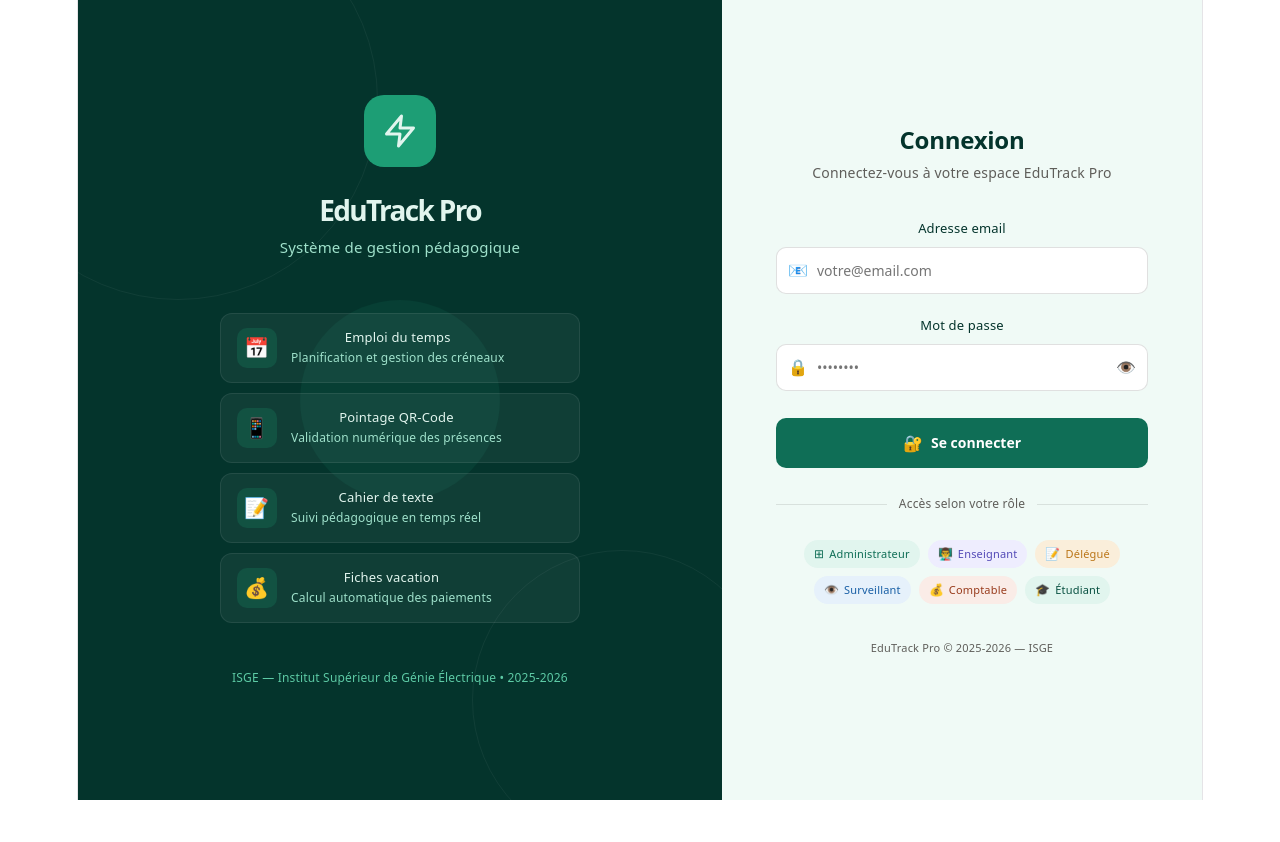
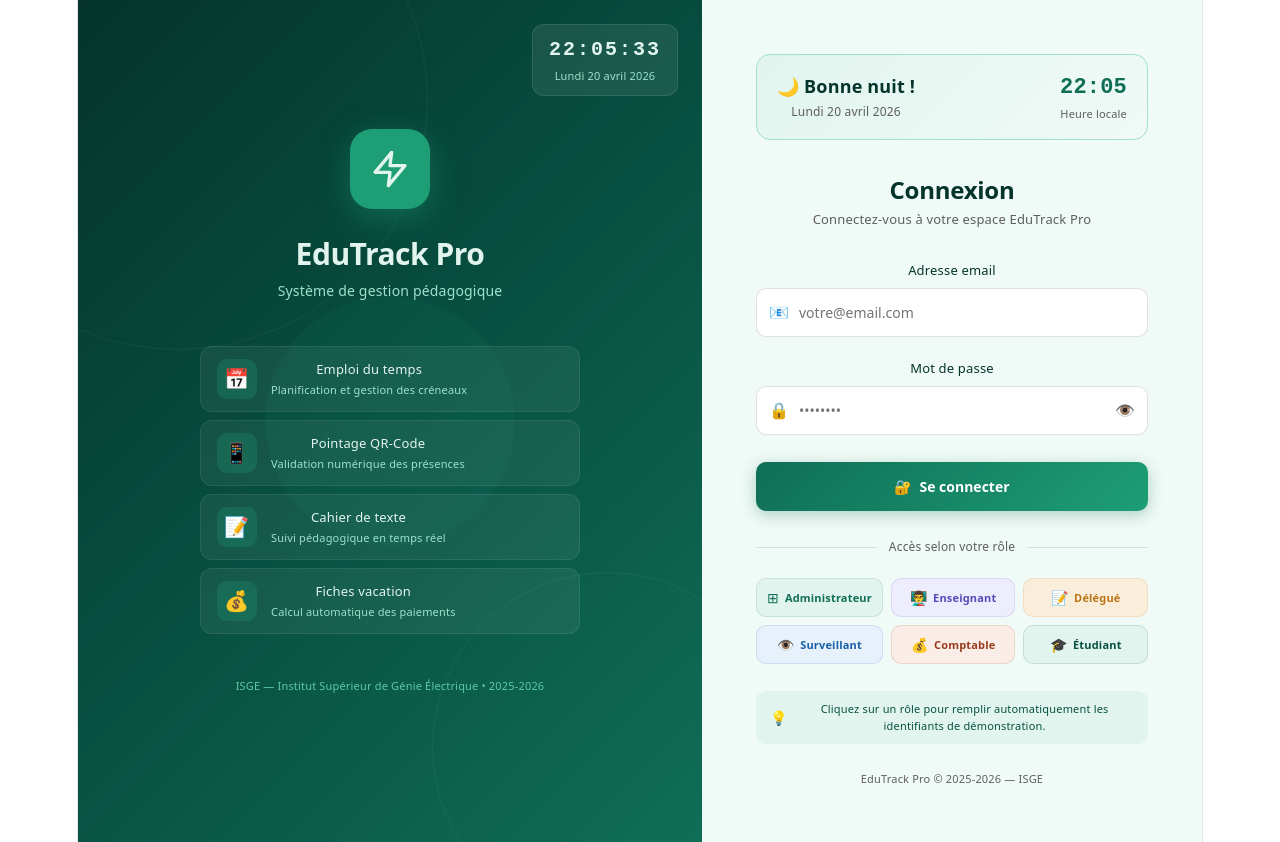
Before and after one commit to emmanuelsango452-afk/eduschedulepro, a React app in the folder frontend/: page /login in a window 1280 px wide. Before the commit the page ends 800 px from the top, so only its background shows below. Built offline with nearby package versions, Linux system fonts and the light colour scheme; the HTML template or start-up script is replaced by a standard one.

Commit message:
feat: LoginPage améliorée - heure temps réel, message bienvenue, meilleur design

```diff
--- a/frontend/src/pages/LoginPage.jsx
+++ b/frontend/src/pages/LoginPage.jsx
@@ -1,4 +1,4 @@
-import { useState } from "react";
+import { useState, useEffect } from "react";
 import { useNavigate } from "react-router-dom";
 import { useAuth } from "../context/AuthContext";
 import axios from "axios";
@@ -11,9 +11,37 @@ export default function LoginPage() {
   const [erreur, setErreur]         = useState("");
   const [chargement, setChargement] = useState(false);
   const [showPass, setShowPass]     = useState(false);
+  const [heure, setHeure]           = useState(new Date());
+  const [salutation, setSalutation] = useState("");
 
   const { connecter } = useAuth();
   const navigate      = useNavigate();
+
+  // Heure en temps réel
+  useEffect(() => {
+    const timer = setInterval(() => setHeure(new Date()), 1000);
+    return () => clearInterval(timer);
+  }, []);
+
+  // Message de bienvenue selon l'heure
+  useEffect(() => {
+    const h = heure.getHours();
+    if (h >= 5 && h < 12)       setSalutation("☀️ Bonjour !");
+    else if (h >= 12 && h < 18) setSalutation("🌤️ Bon après-midi !");
+    else if (h >= 18 && h < 22) setSalutation("🌆 Bonsoir !");
+    else                         setSalutation("🌙 Bonne nuit !");
+  }, [heure]);
+
+  const joursSemaine = ["Dimanche", "Lundi", "Mardi", "Mercredi", "Jeudi", "Vendredi", "Samedi"];
+  const mois = ["janvier", "février", "mars", "avril", "mai", "juin", "juillet", "août", "septembre", "octobre", "novembre", "décembre"];
+
+  const formatDate = () => {
+    return `${joursSemaine[heure.getDay()]} ${heure.getDate()} ${mois[heure.getMonth()]} ${heure.getFullYear()}`;
+  };
+
+  const formatHeure = () => {
+    return heure.toLocaleTimeString("fr-FR", { hour: "2-digit", minute: "2-digit", second: "2-digit" });
+  };
 
   const handleLogin = async (e) => {
     e.preventDefault();
@@ -43,110 +71,131 @@ const roles = [
     { label: "Comptable",      color: "#993C1D", bg: "#FAECE7", icon: "💰",  email: "comptable@isge.bf" },
     { label: "Étudiant",       color: "#085041", bg: "#E1F5EE", icon: "🎓",  email: "etudiant@isge.bf" },
   ];
+
   return (
+    <div style={{ minHeight: "100vh", display: "flex", background: "#f0faf6" }}>
+
+      {/* Panneau gauche */}
       <div style={{
-      minHeight: "100vh",
-      display: "flex",
-      background: "#f0faf6",
-    }}>
-
-      {/* Panneau gauche — illustration */}
-      <div style={{
-        flex: 1,
-        background: "#04342C",
-        display: "flex",
-        flexDirection: "column",
-        alignItems: "center",
-        justifyContent: "center",
-        padding: "3rem",
-        position: "relative",
-        overflow: "hidden"
+        flex: 1, background: "linear-gradient(135deg, #04342C 0%, #085041 50%, #0F6E56 100%)",
+        display: "flex", flexDirection: "column",
+        alignItems: "center", justifyContent: "center",
+        padding: "3rem", position: "relative", overflow: "hidden"
       }}>
         {/* Cercles décoratifs */}
+        <div style={{ position: "absolute", width: "500px", height: "500px", borderRadius: "50%", border: "1px solid rgba(255,255,255,0.05)", top: "-150px", left: "-150px" }}/>
+        <div style={{ position: "absolute", width: "350px", height: "350px", borderRadius: "50%", border: "1px solid rgba(255,255,255,0.05)", bottom: "-80px", right: "-80px" }}/>
+        <div style={{ position: "absolute", width: "250px", height: "250px", borderRadius: "50%", background: "rgba(29,158,117,0.08)", top: "50%", left: "50%", transform: "translate(-50%,-50%)" }}/>
+
+        {/* Heure en temps réel */}
         <div style={{
-          position: "absolute", width: "400px", height: "400px",
-          borderRadius: "50%", border: "1px solid rgba(255,255,255,0.05)",
-          top: "-100px", left: "-100px"
-        }}/>
-        <div style={{
-          position: "absolute", width: "300px", height: "300px",
-          borderRadius: "50%", border: "1px solid rgba(255,255,255,0.05)",
-          bottom: "-50px", right: "-50px"
-        }}/>
-        <div style={{
-          position: "absolute", width: "200px", height: "200px",
-          borderRadius: "50%", background: "rgba(29,158,117,0.1)",
-          top: "50%", left: "50%", transform: "translate(-50%,-50%)"
-        }}/>
+          position: "absolute", top: "24px", right: "24px",
+          background: "rgba(255,255,255,0.08)", borderRadius: "12px",
+          padding: "10px 16px", textAlign: "center",
+          border: "0.5px solid rgba(255,255,255,0.1)"
+        }}>
+          <p style={{ color: "#E1F5EE", fontSize: "20px", fontWeight: "700", margin: 0, fontFamily: "monospace", letterSpacing: "2px" }}>
+            {formatHeure()}
+          </p>
+          <p style={{ color: "#9FE1CB", fontSize: "11px", margin: "3px 0 0" }}>
+            {formatDate()}
+          </p>
+        </div>
 
         {/* Logo */}
-        <div style={{ textAlign: "center", marginBottom: "3rem", position: "relative", zIndex: 1 }}>
+        <div style={{ textAlign: "center", marginBottom: "2.5rem", position: "relative", zIndex: 1 }}>
           <div style={{
-            width: "72px", height: "72px", background: "#1D9E75",
-            borderRadius: "20px", display: "flex", alignItems: "center",
-            justifyContent: "center", margin: "0 auto 1.5rem"
+            width: "80px", height: "80px", background: "#1D9E75",
+            borderRadius: "22px", display: "flex", alignItems: "center",
+            justifyContent: "center", margin: "0 auto 1.5rem",
+            boxShadow: "0 8px 32px rgba(29,158,117,0.4)"
           }}>
-            <svg width="36" height="36" viewBox="0 0 24 24" fill="none">
-              <path d="M13 2L3 14h9l-1 8 10-12h-9l1-8z"
-                stroke="#E1F5EE" strokeWidth="2" strokeLinecap="round" strokeLinejoin="round"/>
+            <svg width="40" height="40" viewBox="0 0 24 24" fill="none">
+              <path d="M13 2L3 14h9l-1 8 10-12h-9l1-8z" stroke="#E1F5EE" strokeWidth="2" strokeLinecap="round" strokeLinejoin="round"/>
             </svg>
           </div>
-          <h1 style={{ color: "#E1F5EE", fontSize: "28px", fontWeight: "600", margin: "0 0 8px" }}>
+          <h1 style={{ color: "#E1F5EE", fontSize: "30px", fontWeight: "700", margin: "0 0 8px", letterSpacing: "-0.5px" }}>
             EduTrack Pro
           </h1>
-          <p style={{ color: "#9FE1CB", fontSize: "15px", margin: 0 }}>
+          <p style={{ color: "#9FE1CB", fontSize: "14px", margin: 0 }}>
             Système de gestion pédagogique
           </p>
         </div>
 
         {/* Features */}
-        <div style={{ position: "relative", zIndex: 1, width: "100%", maxWidth: "360px" }}>
+        <div style={{ position: "relative", zIndex: 1, width: "100%", maxWidth: "380px" }}>
           {[
-            { icon: "📅", title: "Emploi du temps", desc: "Planification et gestion des créneaux" },
+            { icon: "📅", title: "Emploi du temps",  desc: "Planification et gestion des créneaux" },
             { icon: "📱", title: "Pointage QR-Code", desc: "Validation numérique des présences" },
-            { icon: "📝", title: "Cahier de texte", desc: "Suivi pédagogique en temps réel" },
-            { icon: "💰", title: "Fiches vacation", desc: "Calcul automatique des paiements" },
+            { icon: "📝", title: "Cahier de texte",  desc: "Suivi pédagogique en temps réel" },
+            { icon: "💰", title: "Fiches vacation",  desc: "Calcul automatique des paiements" },
           ].map((f, i) => (
             <div key={i} style={{
               display: "flex", gap: "14px", alignItems: "center",
-              padding: "14px 16px", borderRadius: "12px",
-              background: "rgba(255,255,255,0.05)", marginBottom: "10px",
-              border: "0.5px solid rgba(255,255,255,0.08)"
+              padding: "12px 16px", borderRadius: "12px",
+              background: "rgba(255,255,255,0.06)", marginBottom: "8px",
+              border: "0.5px solid rgba(255,255,255,0.08)",
+              transition: "all 0.2s"
             }}>
               <div style={{
                 width: "40px", height: "40px", borderRadius: "10px",
-                background: "rgba(29,158,117,0.2)", display: "flex",
-                alignItems: "center", justifyContent: "center", fontSize: "20px",
-                flexShrink: 0
+                background: "rgba(29,158,117,0.25)", display: "flex",
+                alignItems: "center", justifyContent: "center",
+                fontSize: "20px", flexShrink: 0
               }}>{f.icon}</div>
               <div>
                 <p style={{ color: "#E1F5EE", fontSize: "13px", fontWeight: "500", margin: "0 0 2px" }}>{f.title}</p>
-                <p style={{ color: "#9FE1CB", fontSize: "12px", margin: 0 }}>{f.desc}</p>
+                <p style={{ color: "#9FE1CB", fontSize: "11px", margin: 0 }}>{f.desc}</p>
               </div>
             </div>
           ))}
         </div>
 
-        {/* Footer */}
-        <p style={{ color: "#5DCAA5", fontSize: "12px", marginTop: "2rem", position: "relative", zIndex: 1 }}>
+        {/* Footer gauche */}
+        <p style={{ color: "#5DCAA5", fontSize: "11px", marginTop: "2rem", position: "relative", zIndex: 1 }}>
           ISGE — Institut Supérieur de Génie Électrique • 2025-2026
         </p>
       </div>
 
-      {/* Panneau droit — formulaire */}
+      {/* Panneau droit */}
       <div style={{
-        width: "480px", display: "flex", flexDirection: "column",
+        width: "500px", display: "flex", flexDirection: "column",
         alignItems: "center", justifyContent: "center",
         padding: "3rem", background: "#f0faf6"
       }}>
-        <div style={{ width: "100%", maxWidth: "380px" }}>
+        <div style={{ width: "100%", maxWidth: "400px" }}>
 
-          {/* En-tête formulaire */}
-          <div style={{ marginBottom: "2rem" }}>
-            <h2 style={{ fontSize: "24px", fontWeight: "600", color: "#04342C", margin: "0 0 8px" }}>
+          {/* Salutation + heure */}
+          <div style={{
+            background: "linear-gradient(135deg, #E1F5EE, #f0faf6)",
+            borderRadius: "14px", padding: "16px 20px",
+            marginBottom: "2rem", border: "0.5px solid #9FE1CB",
+            display: "flex", alignItems: "center", justifyContent: "space-between"
+          }}>
+            <div>
+              <p style={{ fontSize: "18px", fontWeight: "700", color: "#04342C", margin: "0 0 3px" }}>
+                {salutation}
+              </p>
+              <p style={{ fontSize: "12px", color: "#5F5E5A", margin: 0 }}>
+                {formatDate()}
+              </p>
+            </div>
+            <div style={{ textAlign: "right" }}>
+              <p style={{ fontSize: "22px", fontWeight: "700", color: "#0F6E56", margin: 0, fontFamily: "monospace" }}>
+                {heure.toLocaleTimeString("fr-FR", { hour: "2-digit", minute: "2-digit" })}
+              </p>
+              <p style={{ fontSize: "11px", color: "#5F5E5A", margin: "2px 0 0" }}>
+                Heure locale
+              </p>
+            </div>
+          </div>
+
+          {/* Titre */}
+          <div style={{ marginBottom: "1.75rem" }}>
+            <h2 style={{ fontSize: "24px", fontWeight: "700", color: "#04342C", margin: "0 0 6px" }}>
               Connexion
             </h2>
-            <p style={{ fontSize: "14px", color: "#5F5E5A", margin: 0 }}>
+            <p style={{ fontSize: "13px", color: "#5F5E5A", margin: 0 }}>
               Connectez-vous à votre espace EduTrack Pro
             </p>
           </div>
@@ -156,28 +205,22 @@ const roles = [
 
             {/* Email */}
             <div style={{ marginBottom: "1.25rem" }}>
-              <label style={{ fontSize: "13px", fontWeight: "500", color: "#04342C", display: "block", marginBottom: "8px" }}>
+              <label style={{ fontSize: "13px", fontWeight: "500", color: "#04342C", display: "block", marginBottom: "7px" }}>
                 Adresse email
               </label>
               <div style={{ position: "relative" }}>
-                <div style={{
-                  position: "absolute", left: "12px", top: "50%",
-                  transform: "translateY(-50%)", fontSize: "16px"
-                }}>📧</div>
+                <div style={{ position: "absolute", left: "13px", top: "50%", transform: "translateY(-50%)", fontSize: "16px" }}>📧</div>
                 <input
-                  type="email"
-                  value={email}
+                  type="email" value={email}
                   onChange={e => setEmail(e.target.value)}
-                  placeholder="votre@email.com"
-                  required
+                  placeholder="votre@email.com" required
                   style={{
                     width: "100%", boxSizing: "border-box",
-                    padding: "12px 12px 12px 40px",
+                    padding: "13px 13px 13px 42px",
                     borderRadius: "10px",
                     border: erreur ? "1.5px solid #E24B4A" : "1.5px solid rgba(0,0,0,0.12)",
                     fontSize: "14px", background: "#fff",
-                    outline: "none", color: "#04342C",
-                    transition: "border 0.2s"
+                    outline: "none", color: "#04342C"
                   }}
                   onFocus={e => e.target.style.border = "1.5px solid #0F6E56"}
                   onBlur={e => e.target.style.border = erreur ? "1.5px solid #E24B4A" : "1.5px solid rgba(0,0,0,0.12)"}
@@ -187,41 +230,30 @@ const roles = [
 
             {/* Mot de passe */}
             <div style={{ marginBottom: "1.5rem" }}>
-              <label style={{ fontSize: "13px", fontWeight: "500", color: "#04342C", display: "block", marginBottom: "8px" }}>
+              <label style={{ fontSize: "13px", fontWeight: "500", color: "#04342C", display: "block", marginBottom: "7px" }}>
                 Mot de passe
               </label>
               <div style={{ position: "relative" }}>
-                <div style={{
-                  position: "absolute", left: "12px", top: "50%",
-                  transform: "translateY(-50%)", fontSize: "16px"
-                }}>🔒</div>
+                <div style={{ position: "absolute", left: "13px", top: "50%", transform: "translateY(-50%)", fontSize: "16px" }}>🔒</div>
                 <input
-                  type={showPass ? "text" : "password"}
-                  value={password}
+                  type={showPass ? "text" : "password"} value={password}
                   onChange={e => setPassword(e.target.value)}
-                  placeholder="••••••••"
-                  required
+                  placeholder="••••••••" required
                   style={{
                     width: "100%", boxSizing: "border-box",
-                    padding: "12px 40px 12px 40px",
+                    padding: "13px 42px 13px 42px",
                     borderRadius: "10px",
                     border: erreur ? "1.5px solid #E24B4A" : "1.5px solid rgba(0,0,0,0.12)",
                     fontSize: "14px", background: "#fff",
-                    outline: "none", color: "#04342C",
-                    transition: "border 0.2s"
+                    outline: "none", color: "#04342C"
                   }}
                   onFocus={e => e.target.style.border = "1.5px solid #0F6E56"}
                   onBlur={e => e.target.style.border = erreur ? "1.5px solid #E24B4A" : "1.5px solid rgba(0,0,0,0.12)"}
                 />
-                <div
-                  onClick={() => setShowPass(!showPass)}
-                  style={{
-                    position: "absolute", right: "12px", top: "50%",
-                    transform: "translateY(-50%)", cursor: "pointer",
-                    fontSize: "16px", userSelect: "none"
-                  }}>
-                  {showPass ? "🙈" : "👁️"}
-                </div>
+                <div onClick={() => setShowPass(!showPass)} style={{
+                  position: "absolute", right: "13px", top: "50%",
+                  transform: "translateY(-50%)", cursor: "pointer", fontSize: "16px"
+                }}>{showPass ? "🙈" : "👁️"}</div>
               </div>
             </div>
 
@@ -234,67 +266,67 @@ const roles = [
                 display: "flex", gap: "8px", alignItems: "center",
                 border: "0.5px solid #F09595"
               }}>
-                <span>⚠️</span>
-                <span>{erreur}</span>
+                <span>⚠️</span><span>{erreur}</span>
               </div>
             )}
 
             {/* Bouton */}
-            <button
-              type="submit"
-              disabled={chargement}
-              style={{
-                width: "100%", padding: "13px",
-                background: chargement ? "#9FE1CB" : "#0F6E56",
-                color: "#fff", border: "none",
-                borderRadius: "10px", fontSize: "14px",
-                fontWeight: "600", cursor: chargement ? "not-allowed" : "pointer",
-                transition: "background 0.2s", marginBottom: "1.5rem",
-                display: "flex", alignItems: "center", justifyContent: "center", gap: "8px"
-              }}
-            >
-              {chargement ? (
-                <>
-                  <span style={{ fontSize: "16px" }}>⏳</span>
-                  Connexion en cours...
-                </>
-              ) : (
-                <>
-                  <span style={{ fontSize: "16px" }}>🔐</span>
-                  Se connecter
-                </>
-              )}
+            <button type="submit" disabled={chargement} style={{
+              width: "100%", padding: "14px",
+              background: chargement ? "#9FE1CB" : "linear-gradient(135deg, #0F6E56, #1D9E75)",
+              color: "#fff", border: "none", borderRadius: "10px",
+              fontSize: "14px", fontWeight: "600",
+              cursor: chargement ? "not-allowed" : "pointer",
+              marginBottom: "1.5rem",
+              display: "flex", alignItems: "center", justifyContent: "center", gap: "8px",
+              boxShadow: chargement ? "none" : "0 4px 15px rgba(15,110,86,0.3)"
+            }}>
+              {chargement ? <><span>⏳</span> Connexion en cours...</> : <><span>🔐</span> Se connecter</>}
             </button>
           </form>
 
           {/* Séparateur */}
-          <div style={{ display: "flex", alignItems: "center", gap: "12px", marginBottom: "1.5rem" }}>
+          <div style={{ display: "flex", alignItems: "center", gap: "12px", marginBottom: "1.25rem" }}>
             <div style={{ flex: 1, height: "0.5px", background: "rgba(0,0,0,0.1)" }}/>
-            <span style={{ fontSize: "12px", color: "#5F5E5A" }}>Accès selon votre rôle</span>
+            <span style={{ fontSize: "12px", color: "#5F5E5A", fontWeight: "500" }}>Accès selon votre rôle</span>
             <div style={{ flex: 1, height: "0.5px", background: "rgba(0,0,0,0.1)" }}/>
           </div>
 
           {/* Badges rôles */}
-          <div style={{ display: "flex", gap: "8px", flexWrap: "wrap", justifyContent: "center" }}>
+          <div style={{ display: "grid", gridTemplateColumns: "1fr 1fr 1fr", gap: "8px", marginBottom: "1.5rem" }}>
             {roles.map(role => (
-                <div key={role.label} onClick={() => {
-                    setEmail(role.email);
-                    setPassword("password");
-            }} style={{
-                   display: "flex", alignItems: "center", gap: "5px",
+              <div key={role.label} onClick={() => { setEmail(role.email); setPassword("password"); }} style={{
+                display: "flex", alignItems: "center", gap: "6px",
                 background: role.bg, color: role.color,
-                   padding: "5px 10px", borderRadius: "20px",
-                   fontSize: "11px", fontWeight: "500",
-                   cursor: "pointer", transition: "opacity 0.2s"
-            }}>
-              <span style={{ fontSize: "12px" }}>{role.icon}</span>
-              {role.label}
+                padding: "8px 10px", borderRadius: "10px",
+                fontSize: "11px", fontWeight: "600",
+                cursor: "pointer", border: `0.5px solid ${role.color}22`,
+                transition: "all 0.2s",
+                justifyContent: "center"
+              }}
+              onMouseEnter={e => e.currentTarget.style.opacity = "0.8"}
+              onMouseLeave={e => e.currentTarget.style.opacity = "1"}
+              >
+                <span style={{ fontSize: "14px" }}>{role.icon}</span>
+                <span>{role.label}</span>
               </div>
             ))}
           </div>
 
+          {/* Info */}
+          <div style={{
+            background: "#E1F5EE", borderRadius: "10px",
+            padding: "10px 14px", display: "flex", gap: "8px",
+            alignItems: "center", marginBottom: "1.5rem"
+          }}>
+            <span style={{ fontSize: "14px" }}>💡</span>
+            <p style={{ fontSize: "11px", color: "#085041", margin: 0 }}>
+              Cliquez sur un rôle pour remplir automatiquement les identifiants de démonstration.
+            </p>
+          </div>
+
           {/* Footer */}
-          <p style={{ textAlign: "center", fontSize: "11px", color: "#5F5E5A", marginTop: "2rem" }}>
+          <p style={{ textAlign: "center", fontSize: "11px", color: "#5F5E5A", margin: 0 }}>
             EduTrack Pro © 2025-2026 — ISGE
           </p>
         </div>
```
Lines whose indentation alone changed are shown as unchanged.
